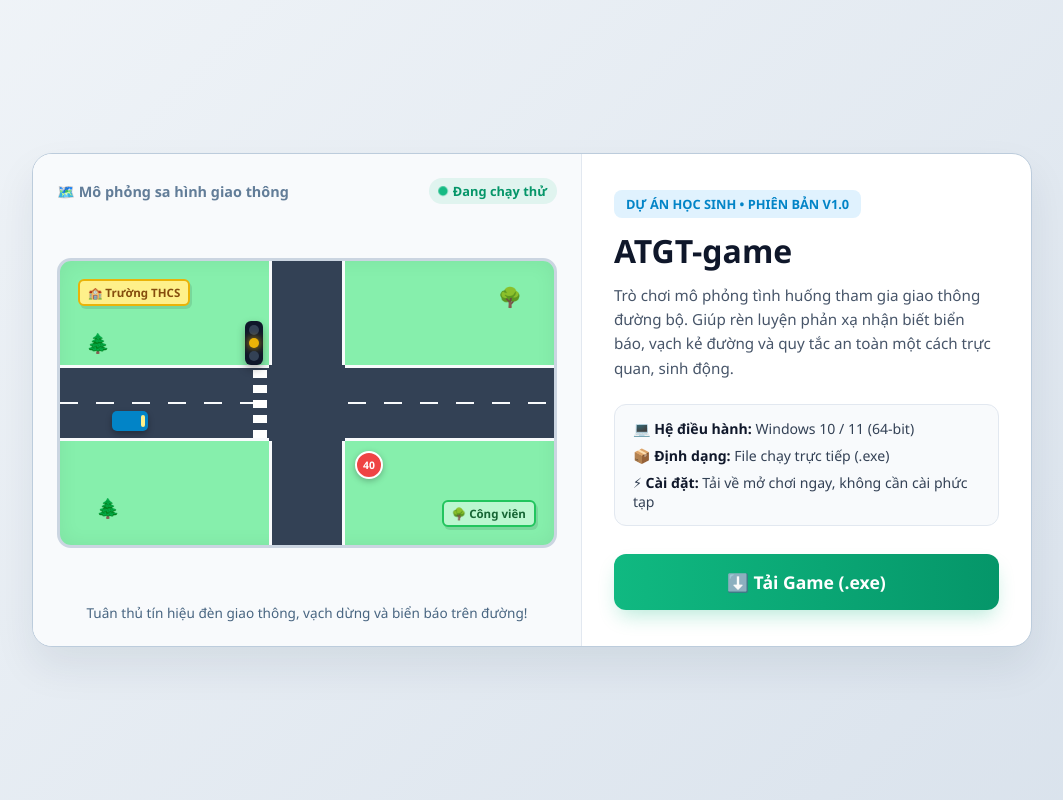
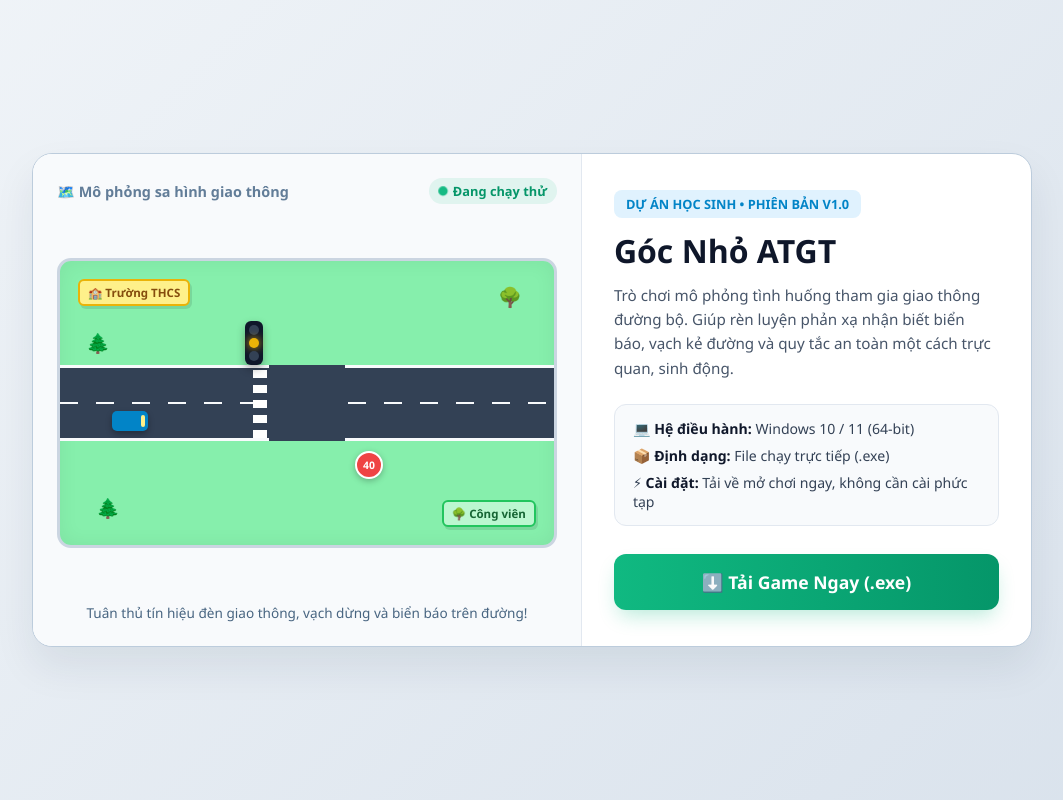
Before and after one commit to lyminhtu230622-crypto/ATGT-Learning-Hub, a plain HTML site: page index.html in a window 1280 px wide. Shown: the whole page, without its empty margins (108-1171 px from the left). Drawn offline with Linux system fonts and the light colour scheme.

Commit message:
Update index.html

```diff
--- a/index.html
+++ b/index.html
@@ -133,17 +133,6 @@
       transform: translateY(-50%);
     }
 
-    .road-v {
-      position: absolute;
-      left: 50%;
-      top: 0;
-      height: 100%;
-      width: 76px;
-      background: #334155;
-      transform: translateX(-50%);
-      border-left: 3px solid #f8fafc;
-      border-right: 3px solid #f8fafc;
-    }
 
     .intersection {
       position: absolute;
@@ -345,7 +334,6 @@
         <div class="tree" style="bottom: 24px; left: 36px;">🌲</div>
 
         <div class="road-h"></div>
-        <div class="road-v"></div>
         <div class="intersection"></div>
         <div class="crosswalk-left"></div>
 
@@ -366,7 +354,7 @@
 
     <div class="download-section">
       <div class="tag">DỰ ÁN HỌC SINH • PHIÊN BẢN V1.0</div>
-      <h1>ATGT-game</h1>
+      <h1>Góc Nhỏ ATGT</h1>
       <p class="desc">
         Trò chơi mô phỏng tình huống tham gia giao thông đường bộ. Giúp rèn luyện phản xạ nhận biết biển báo, vạch kẻ đường và quy tắc an toàn một cách trực quan, sinh động.
       </p>
@@ -381,7 +369,7 @@
         href="https://github.com/lyminhtu230622-crypto/ATGT-Challenge-game/releases/download/v1.0.0/ATGT-Challenge.exe"
         class="btn-download"
       >
-        ⬇️ Tải Game (.exe)
+        ⬇️ Tải Game Ngay (.exe)
       </a>
     </div>
   </div>
```
